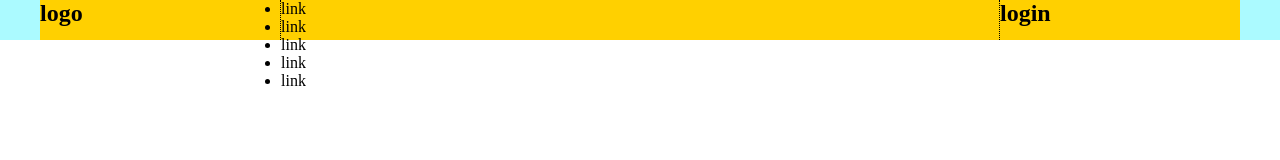
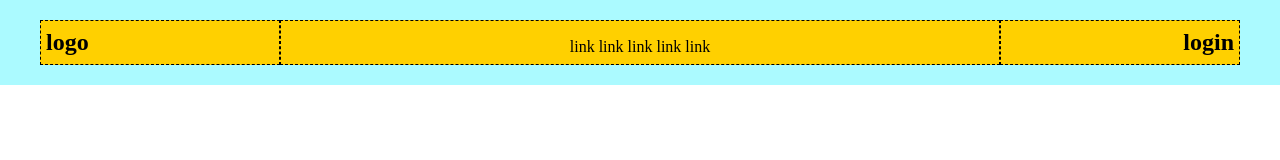
Before and after one commit to Andrearomeo04/htmlcss-struttura-discord, a plain HTML site: page index.html in a window 1280 px wide. Drawn offline with Linux system fonts and the light colour scheme.

Commit message:
[UPD] finished header layout and style: added content with margin

```diff
--- a/css/style.css
+++ b/css/style.css
@@ -9,7 +9,6 @@ header {
 }
 
 .container {
-
     max-width: 1200px;
     margin: 0 auto;
 }
@@ -21,14 +20,29 @@ header {
 
 .col-20 {
     width: 20%;
-    background-color: rgb(255, 208, 0);
-    height: 40px;
 }
 
 .col-60 {
     width: 60%;
+}
+
+.content {
+    padding: 8px 5px;
+    margin: 20px 0px;
+    border: 1px dashed black;
     background-color: rgb(255, 208, 0);
-    border-left: 1px dotted black;
-    border-right: 1px dotted black;
-    height: 40px;
 }
+
+.main-menu {
+    list-style-type: none;
+    text-align: center;
+    padding-top: 9px;
+}
+
+.main-menu li {
+    display: inline-block;
+}
+
+#login {
+    text-align: right;
+}
--- a/index.html
+++ b/index.html
@@ -17,7 +17,7 @@
                 </div>
                 <div class="col-60">
                     <div class="content">
-                        <ul>
+                        <ul class="main-menu">
                             <li>link</li>
                             <li>link</li>
                             <li>link</li>
@@ -27,8 +27,8 @@
                     </div>
                 </div>
                 <div class="col-20">
-                    <div class="container">
-                        <h2>login</h2>
+                    <div class="content">
+                        <h2 id="login">login</h2>
                     </div>
                 </div>
             </div>
```
